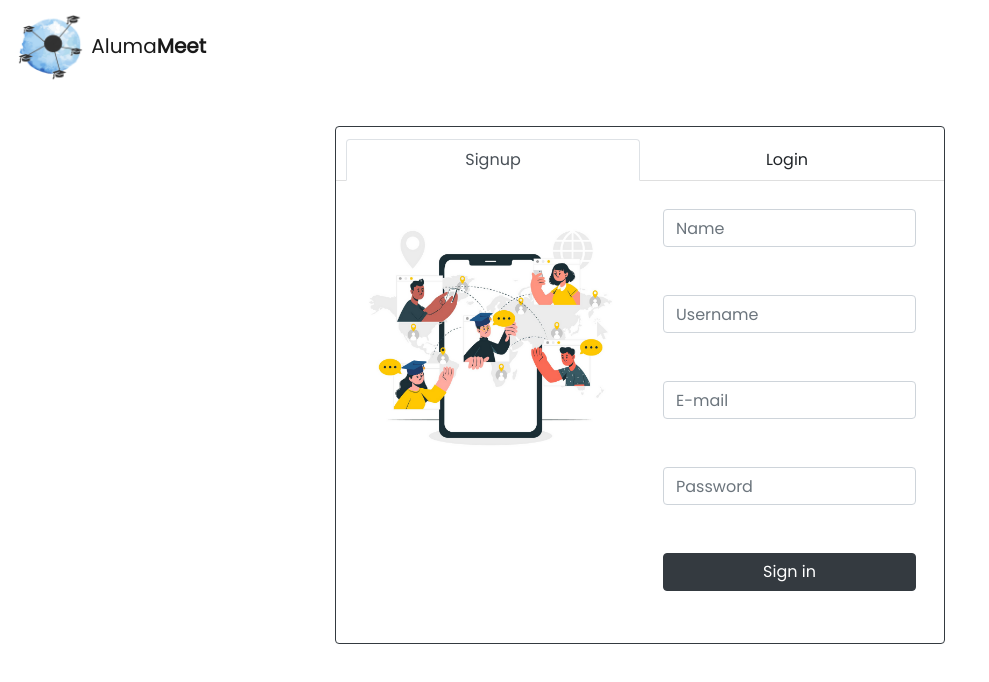
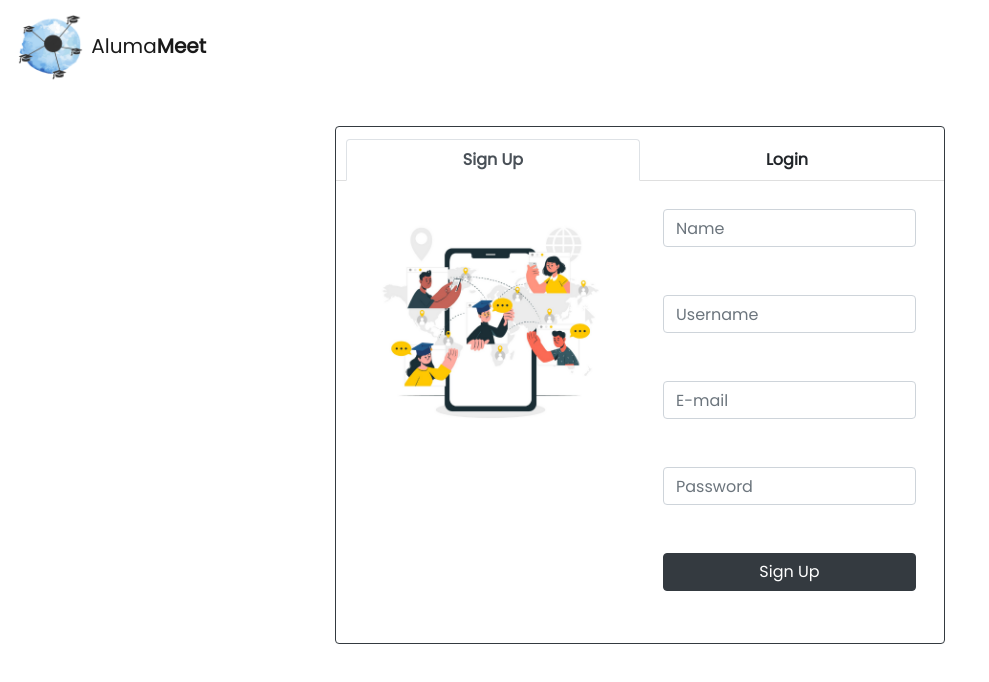
Before and after one commit to kartsridhar/Alumni-Network-Orchid, a Vue app in the folder alumni_network_frontend/: page / in a window 1280 px wide. Shown: the top 682 px of the page, without its empty margins (0-989 px from the left). Built offline with nearby package versions, Linux system fonts and the light colour scheme.

Commit message:
tried some changes

```diff
--- a/alumni_network_frontend/src/components/Home.vue
+++ b/alumni_network_frontend/src/components/Home.vue
@@ -12,8 +12,8 @@
                 <div class="card border-dark text-center">
                     <div class="card-header bg-transparent">
                         <div class="nav nav-tabs nav-justified card-header-tabs">
-                            <span class="nav-item nav-link active" id="nav-signup-tab" data-toggle="tab" href="#nav-signup" role="tab" aria-controls="nav-signup" aria-selected="false">Signup</span>
-                            <span class="nav-item nav-link" id="nav-login-tab" data-toggle="tab" href="#nav-login" role="tab" aria-controls="nav-login" aria-selected="true">Login</span>
+                            <span class="nav-item nav-link active" id="nav-signup-tab" data-toggle="tab" href="#nav-signup" role="tab" aria-controls="nav-signup" aria-selected="false" style="cursor: pointer;"><strong>Sign Up</strong></span>
+                            <span class="nav-item nav-link" id="nav-login-tab" data-toggle="tab" href="#nav-login" role="tab" aria-controls="nav-login" aria-selected="true" style="cursor: pointer;"><strong>Login</strong></span>
                         </div>
                     </div>
                     <div class="card-body">
@@ -21,13 +21,13 @@
                             <div class="tab-pane fade" id="nav-login" role="tabpanel" aria-labelledby="nav-login-tab">
                                 <div class="row">
                                     <div class="col-lg-6  sm-auto md-auto">
-                                    <div class="contaainer-fluid"><img src="../assets/login.jpg" class="img-fluid rounded"></div>
+                                    <div class="container-fluid"><img src="../assets/login.jpg" class="img-fluid rounded"></div>
                                     </div>
                                     <div class="col-lg-6 sm-auto md-auto">
                                         <form class="p-3" style="margin-top:40px" @submit.prevent="login">
-                                            <input type="email"  class="form-control mb-4" placeholder="E-mail" v-model="lEmail">
-                                            <input type="password" class="form-control mb-4" placeholder="Password" v-model="lPass">
-                                            <button class="btn btn-dark btn-block my-4" type="submit">Sign in</button>
+                                            <input type="email"  class="form-control mb-4" placeholder="E-mail" v-model="lEmail" required>
+                                            <input type="password" class="form-control mb-4" placeholder="Password" v-model="lPass" required>
+                                            <button class="btn btn-dark btn-block my-4" type="submit">Login</button>
                                         </form>
                                     </div>
                                 </div>
@@ -35,15 +35,15 @@
                             <div class="tab-pane fade show active" id="nav-signup" role="tabpanel" aria-labelledby="nav-signup-tab">
                                     <div class="row">
                                         <div class="col-lg-6  sm-auto md-auto">
-                                            <div class="contaainer-fluid"><img src="../assets/signup.png" class="img-fluid rounded"></div>
+                                            <div class="container-fluid"><img src="../assets/signup.png" class="img-fluid rounded"></div>
                                         </div>
                                         <div class="col-lg-6 sm-auto md-auto">
                                             <form class="p-2" @submit.prevent="signup">
-                                                <input class="form-control mb-5" type="text" placeholder="Name" v-model="sName">
-                                                <input class="form-control mb-5" id="username" type="text" placeholder="Username" v-model="sUsername">
-                                                <input type="email" id="defaultSignupFormEmail" class="form-control mb-5" placeholder="E-mail" v-model="sEmail">
-                                                <input type="password" id="defaultSignupFormPassword" class="form-control mb-5" placeholder="Password" v-model="sPass">
-                                                <button class="btn btn-dark btn-block my-4" type="submit">Sign in</button>
+                                                <input class="form-control mb-5" type="text" placeholder="Name" v-model="sName" required>
+                                                <input class="form-control mb-5" id="username" type="text" placeholder="Username" v-model="sUsername" required>
+                                                <input type="email" id="defaultSignupFormEmail" class="form-control mb-5" placeholder="E-mail" v-model="sEmail" required>
+                                                <input type="password" id="defaultSignupFormPassword" class="form-control mb-5" placeholder="Password" v-model="sPass" required>
+                                                <button class="btn btn-dark btn-block my-4" type="submit">Sign Up</button>
                                             </form>
                                         </div>
                                     </div>
--- a/alumni_network_frontend/src/components/Verify.vue
+++ b/alumni_network_frontend/src/components/Verify.vue
@@ -64,7 +64,7 @@ export default {
                     this.$router.push({ name: 'Feed' });
                     }
                 else{
-                    $("#errmsg").html("Please Check the code and try again!!").fadeIn("slow");
+                    $("#errmsg").html("Please Check the code and try again!!").fadeIn("slow").delay(3000).fadeOut("slow");
                 }
                 })
             .catch((err) => {
@@ -75,17 +75,16 @@ export default {
     mounted() {
         $("#otp").keypress(function (e) {
             if (e.which != 8 && e.which != 0 && (e.which < 48 || e.which > 57)) {
-                $("#errmsg").html("Numeric Values only Allowed").fadeIn("slow").fadeOut("slow");
+                $("#errmsg").html("Numeric Values only Allowed").fadeIn("slow").delay(3000).fadeOut("slow");
+                return false;
+            }
+            var len=$(this).val().length;
+            if(len>3){
+                $("#errmsg1").html("Please Enter a 4 digit number").fadeIn("slow").delay(3000).fadeOut("slow");
                 return false;
             }
         });
-        $("#otp").keypress(function () {
-            var len=$(this).val().length;
-            if(len>3){
-                $("#errmsg1").html("Please Enter a 4 digit number").fadeIn("slow").fadeOut("slow");
-                return false;
-            }
-        });
+
       $(window).resize(function () {
           if($(window).width()<992){
               $("#navbar").addClass('fixed-bottom');
```
